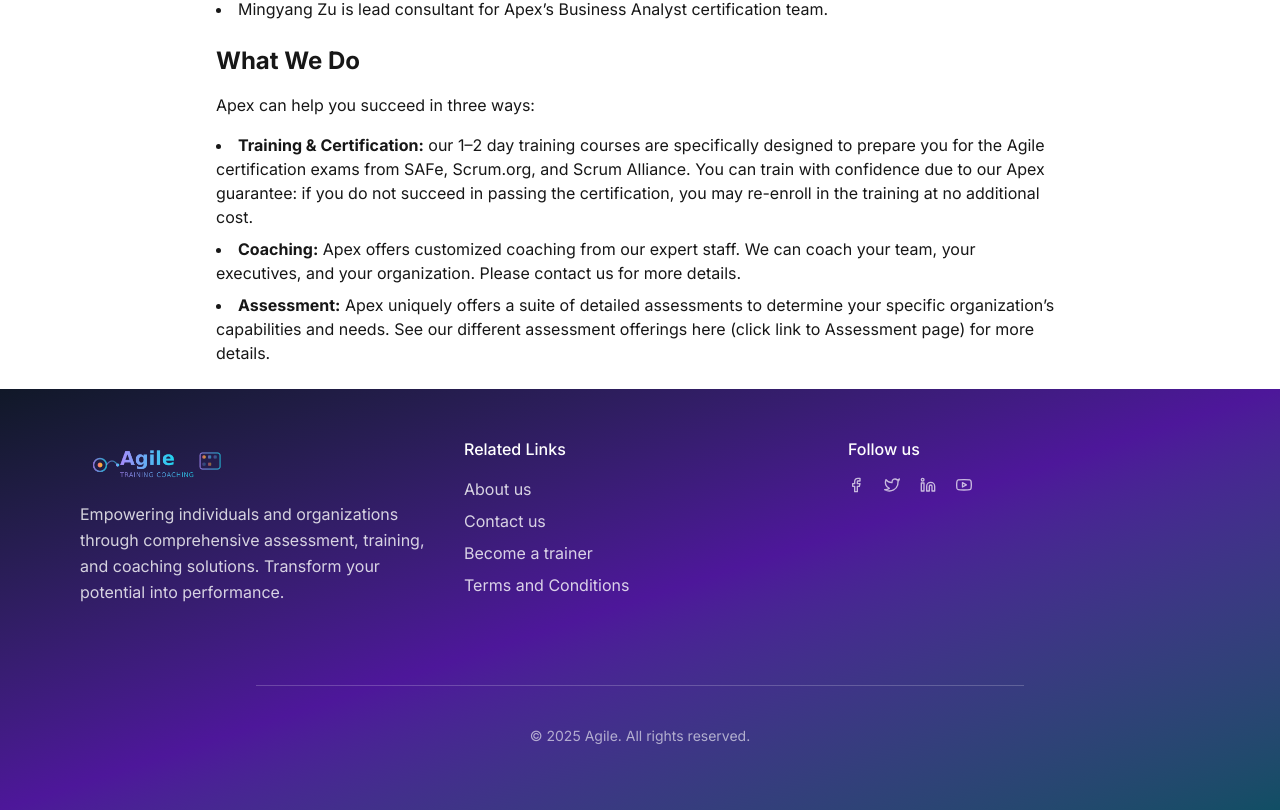
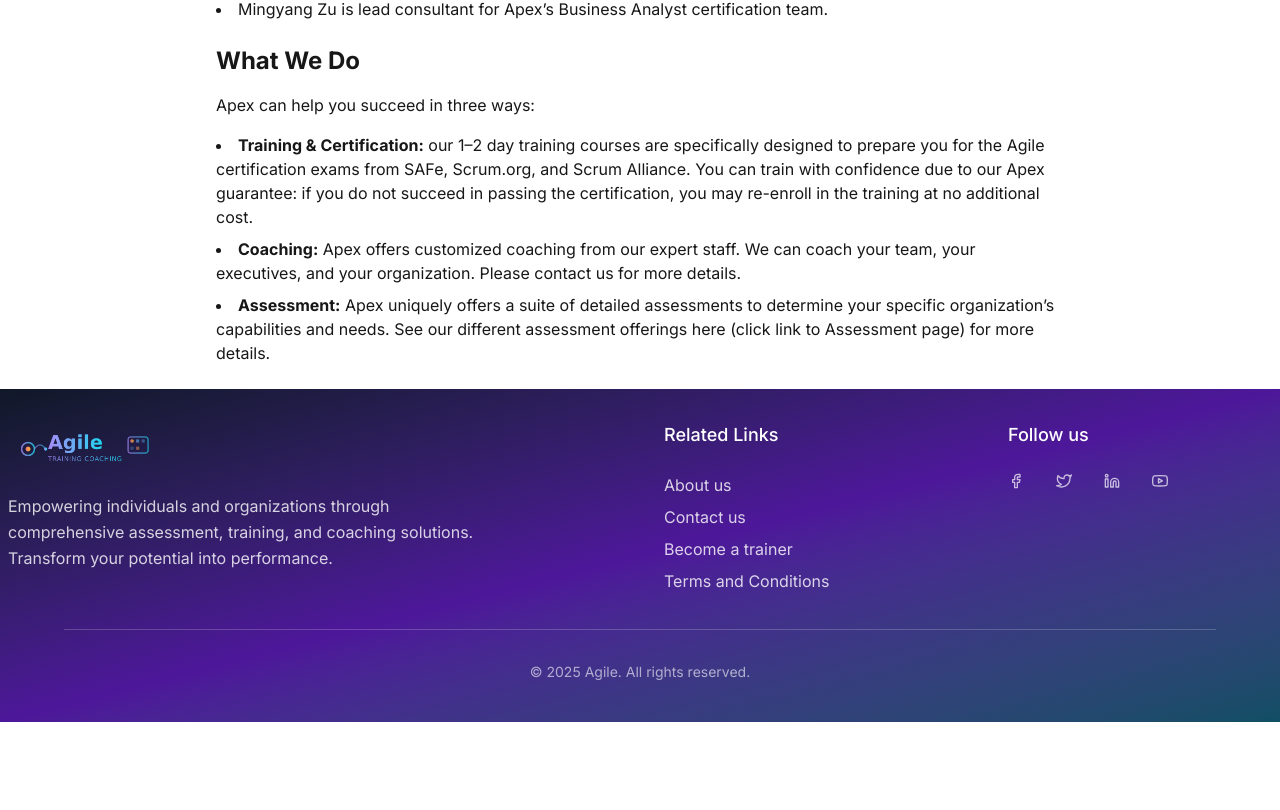
Before and after one commit to SummerTale/cert-website, a Next.js app: page /about in a window 1280 px wide. Shown: the part 531-1341 px from the top of the page. After the commit the page ends 1253 px from the top, so only its background shows below. Built offline with nearby package versions, Linux system fonts and the light colour scheme.

Commit message:
Fixes: Carousel, header, footer links, newsletter boxes, and testimonial width

```diff
--- a/src/components/Carousel.tsx
+++ b/src/components/Carousel.tsx
@@ -56,7 +56,7 @@
     <section className="relative h-[582px] bg-gradient-to-br from-violet-50 via-fuchsia-50 to-cyan-50 overflow-hidden">
       <div className="absolute inset-0 bg-gradient-to-r from-violet-400/10 via-fuchsia-400/10 to-cyan-400/10" />
 
-      <div className="relative max-w-5xl mx-auto px-10 py-18">
+      <div className="relative max-w-4xl mx-auto px-10 py-18">
         {/* Card Container */}
         <div className="relative w-full h-[400px] bg-white/90 rounded-3xl shadow-[0_0_26px_rgba(139,92,246,0.46)] overflow-hidden">
           {/* Background Image */}
@@ -75,7 +75,7 @@
             <h3 className="text-base font-normal leading-normal">
               {slides[current].title}
             </h3>
-            <p className="text-lg opacity-90 leading-7">
+            <p className="text-md opacity-90 leading-7">
               {slides[current].subtitle}
             </p>
             <button className="mt-2 w-auto h-10 px-6 bg-gradient-to-r from-white to-gray-100 text-gray-900 text-sm font-medium rounded-full">
--- a/src/components/Footer.tsx
+++ b/src/components/Footer.tsx
@@ -8,25 +8,28 @@
   return (
     <footer className="bg-gradient-to-br from-gray-900 via-violet-900 to-cyan-900 text-white relative">
       {/* Main Content */}
-      <div className="relative max-w-6xl mx-auto px-4 py-12 grid grid-cols-1 md:grid-cols-3 gap-8">
+      <div className="relative max-w-7xl mx-auto px-2 py-8 grid grid-cols-1 md:grid-cols-2 gap-12">
 
         {/* Left: Logo + Description */}
         <div>
-          <div className="mb-4">
+          <div className="mb-6">
             <Link href="/" className="text-2xl font-bold text-primary">
               <Image src="/logo.png" alt="Agile Logo" width={120} height={48} className="h-12 w-auto" />
             </Link>
           </div>
-          <p className="text-white/80 text-16px leading-relaxed font-normal mt-4">
-            Empowering individuals and organizations through comprehensive
-            assessment, training, and coaching solutions. Transform your
-            potential into performance.
-          </p>
+          <div className="max-w-[80%] md:max-w-[80%]">
+            <p className="text-white/80 text-16px leading-relaxed font-normal mt-4">
+              Empowering individuals and organizations through comprehensive
+              assessment, training, and coaching solutions. Transform your
+              potential into performance.
+            </p>
+          </div>
         </div>
 
+          <div className="grid grid-cols-2 gap-12 md:gap-20">
           {/* Related Links */}
           <div>
-            <h3 className="text-20px font-medium mb-4">Related Links</h3>
+            <h3 className="text-lg font-medium mb-6">Related Links</h3>
             <ul className="space-y-2 text-white/80 text-16px">
               <li><Link href="/about" className="hover:text-white">About us</Link></li>
               <li><Link href="/contact" className="hover:text-white">Contact us</Link></li>
@@ -37,18 +40,27 @@
 
           {/* Follow Us */}
           <div>
-            <h3 className="text-20px font-medium mb-4">Follow us</h3>
-            <div className="flex space-x-5 text-white/70 w-2 h-2">
-              <Link href="#" className="hover:text-white"><FiFacebook /></Link>
-              <Link href="#" className="hover:text-white"><FiTwitter /></Link>
-              <Link href="#" className="hover:text-white"><FiLinkedin /></Link>
-              <Link href="#" className="hover:text-white"><FiYoutube /></Link>
+            <h3 className="text-lg font-medium mb-6">Follow us</h3>
+            <div className="flex space-x-8 text-white/70 w-10 h-10">
+              <Link href="https://facebook.com" target="_blank" className="hover:text-white">
+                  <FiFacebook />
+                </Link>
+                <Link href="https://twitter.com" target="_blank" className="hover:text-white">
+                  <FiTwitter />
+                </Link>
+                <Link href="https://linkedin.com" target="_blank" className="hover:text-white">
+                  <FiLinkedin />
+                </Link>
+                <Link href="https://youtube.com" target="_blank" className="hover:text-white">
+                  <FiYoutube />
+                </Link>
             </div>
           </div>
         </div>
+        </div>
 
       {/* Bottom Bar */}
-      <div className="max-w-3xl mx-auto border-t border-white/20 mt-8 pt-6 pb-12">
+      <div className="max-w-6xl mx-auto border-t border-white/20 mt-1 pt-4 pb-6">
         <p className="text-center text-sm text-white/60 py-4">
           © 2025 Agile. All rights reserved.
         </p>
--- a/src/components/Header.tsx
+++ b/src/components/Header.tsx
@@ -1,16 +1,29 @@
 "use client";
 
 import Link from "next/link";
-import { useState } from "react";
+import { useState, useRef } from "react";
 import Image from "next/image";
 import { FiFacebook, FiTwitter, FiLinkedin, FiYoutube } from "react-icons/fi";
+
 
 export default function Header() {
   const [trainingOpen, setTrainingOpen] = useState(false);
   const [menuOpen, setMenuOpen] = useState(false);
+  const timeoutRef = useRef<NodeJS.Timeout | null>(null);
+
+  const handleMouseEnter = () => {
+    if (timeoutRef.current) clearTimeout(timeoutRef.current);
+    setTrainingOpen(true);
+  };
+
+  const handleMouseLeave = () => {
+    timeoutRef.current = setTimeout(() => {
+      setTrainingOpen(false);
+    }, 1000);
+  };
 
   return (
-    <header className="shadow-sm fixed w-full top-0 z-50 bg-white/70 backdrop-blur-md">
+    <header className="shadow-sm fixed w-full top-0 z-50 bg-white/40 backdrop-blur-sm">
       <div className="max-w-7xl mx-auto px-6 md:px-10 flex items-center justify-between h-23">
         {/* Logo */}
         <Link href="/" className="text-2xl font-bold text-primary">
@@ -22,11 +35,13 @@
           <Link href="/assessment">
             Assessment
           </Link>
-          <div className="relative">
-            <button
-              onClick={() => setTrainingOpen(!trainingOpen)}
-              className="flex items-center gap-1"
-            >
+          {/* Training Dropdown */}
+          <div
+            className="relative"
+            onMouseEnter={handleMouseEnter}
+            onMouseLeave={handleMouseLeave}
+          >
+            <button className="flex items-center gap-1">
               Training
               <svg className="h-4 w-4" viewBox="0 0 20 20" fill="currentColor">
                 <path
@@ -36,8 +51,9 @@
                 />
               </svg>
             </button>
+
             {trainingOpen && (
-              <div className="absolute left-0 top-full mt-2 w-40 rounded-xl bg-white shadow-lg ring-1 ring-black/5">
+              <div className="absolute left-0 top-full mt-2 w-44 rounded-xl bg-white shadow-lg ring-1 ring-black/5 transition-all">
                 <Link
                   href="/training/public"
                   className="block px-4 py-2 text-sm text-gray-800 hover:bg-gray-100"
@@ -58,7 +74,6 @@
                 </Link>
               </div>
             )}
-
           </div>
 
             <Link href="/coaching">
--- a/src/components/Newsletter.tsx
+++ b/src/components/Newsletter.tsx
@@ -61,7 +61,7 @@
               placeholder="Enter your name"
               value={name}
               onChange={(e) => setName(e.target.value)}
-              className="w-full md:w-100 h-10 px-4 bg-slate-40/70 rounded-2xl outline-transparent text-sm text-gray-900 placeholder-zinc-600"
+              className="w-full md:w-120 h-10 px-4 bg-slate-100/70 rounded-2xl outline-transparent text-sm text-gray-900 placeholder-zinc-600"
               required
             />
             <input
@@ -69,7 +69,7 @@
               placeholder="Enter your email address"
               value={email}
               onChange={(e) => setEmail(e.target.value)}
-              className="w-full md:w-100 h-10 px-4 bg-slate-40/70 rounded-2xl outline-transparent text-sm text-gray-900 placeholder-zinc-600"
+              className="w-full md:w-120 h-10 px-4 bg-slate-100/70 rounded-2xl outline-transparent text-sm text-gray-900 placeholder-zinc-600"
               required
             />
 
--- a/src/components/Testimonials.tsx
+++ b/src/components/Testimonials.tsx
@@ -60,7 +60,7 @@
       </p>
 
       {/* Testimonial Card */}
-      <div className="relative max-w-2xl mx-auto bg-white rounded-3xl shadow-lg p-8">
+      <div className="relative max-w-4xl mx-auto bg-white rounded-3xl shadow-lg p-8">
         {/* Quote Icon */}
         <LuQuote className="text-5xl text-gray-700 opacity-80 mx-auto mb-6" />
 
```
